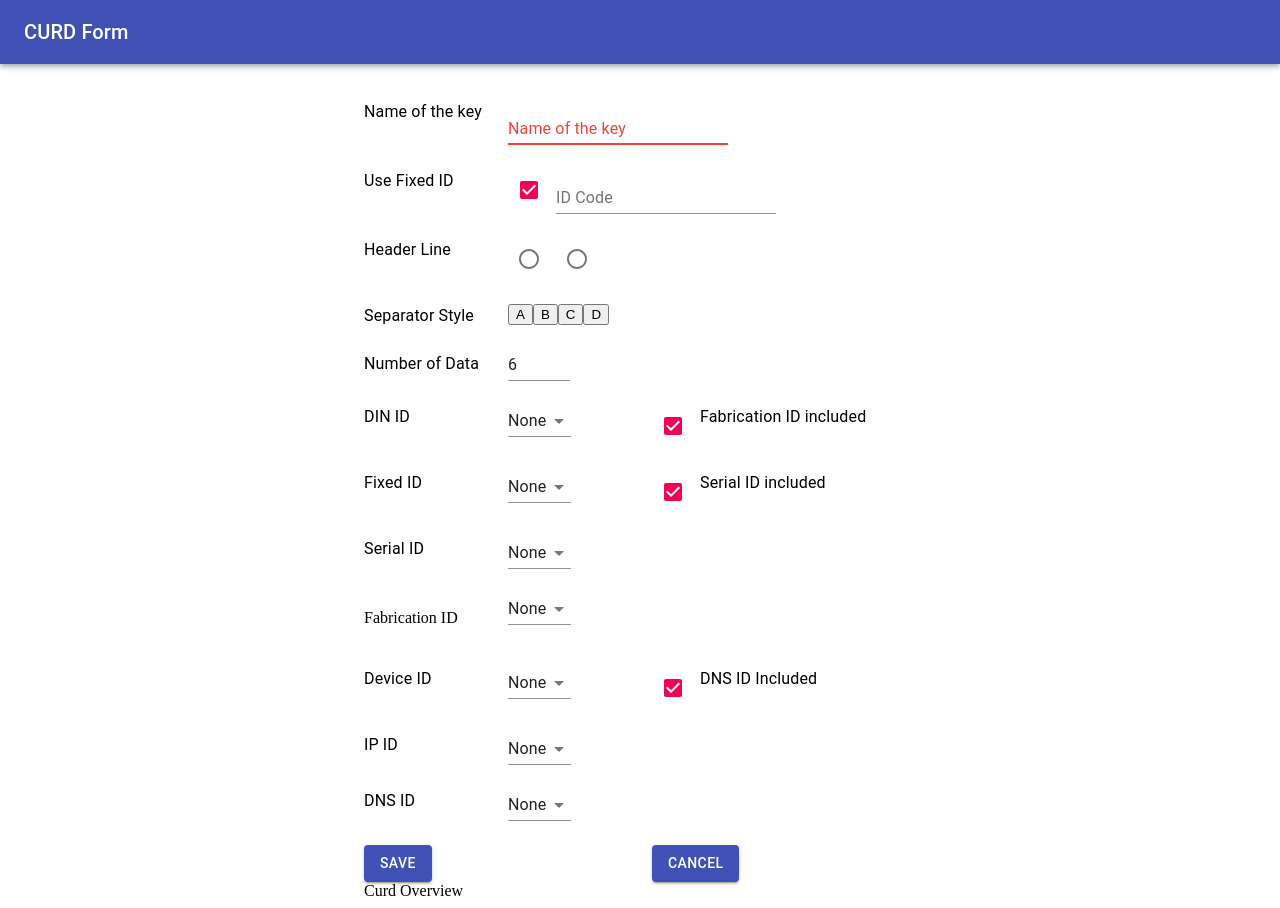
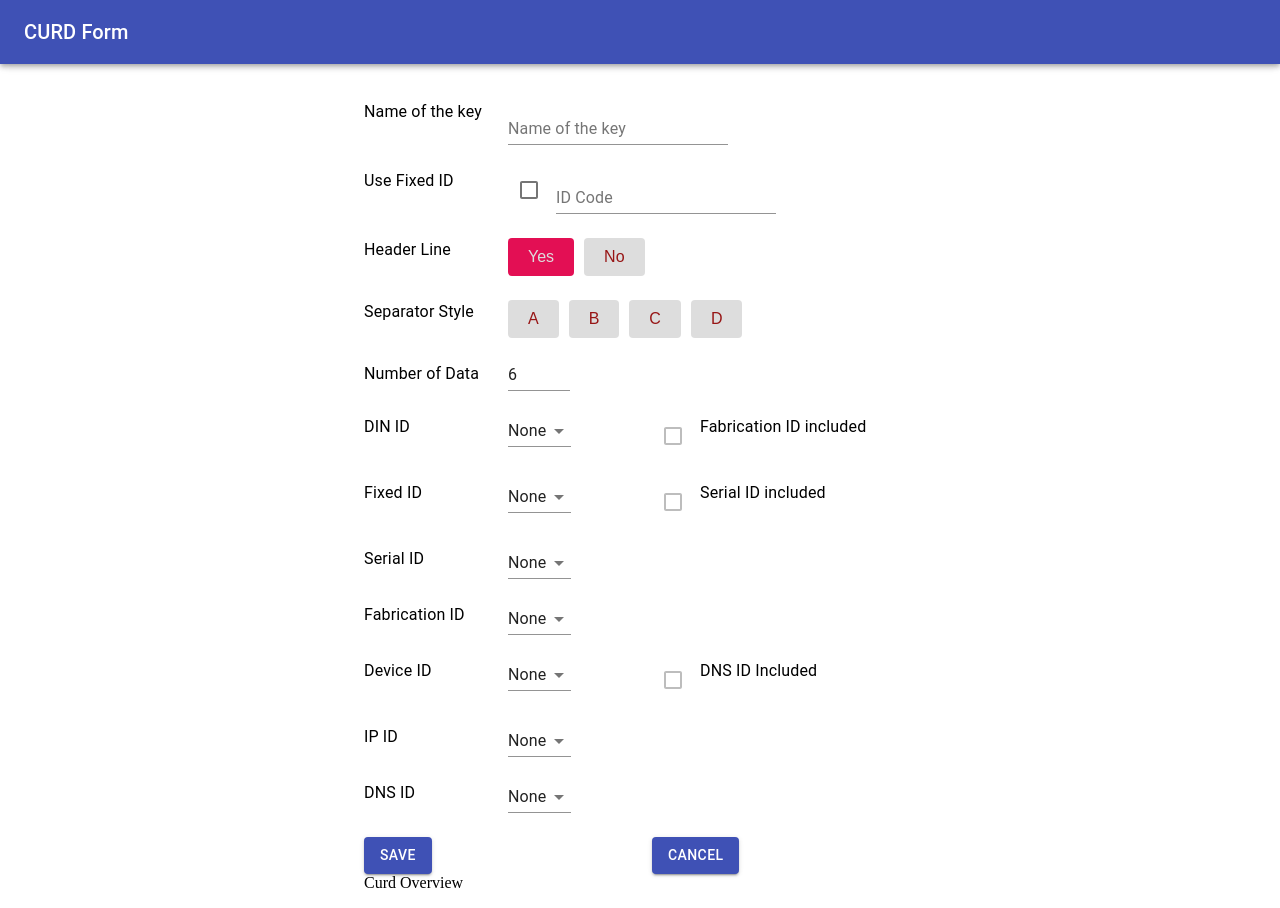
Before and after one commit to amrahman90/reactSampleCrudForm, a React app: page / in a window 1280 px wide. Built offline with nearby package versions, Linux system fonts and the light colour scheme.

Commit message:
added validation in textfields

```diff
--- a/src/components/CurdForm.tsx
+++ b/src/components/CurdForm.tsx
@@ -9,31 +9,84 @@ const CurdForm: React.FunctionComponent = () => {
     },
   };
 
+  const [numberOfData, setNumberOfData] = useState(6);
+  const [selectIdToValue, setSelectIdToValue] = useState(new Map());
+
   //Regex for alphabets
 
   const alphabetsRegex = /^[A-Za-z]+$/;
 
-
+  // Name of the key
   const [nameOfTheKey, setNameOfTheKey] = useState();
   const [isNameOfKeyHasError, setIsNameOfKeyHasError] = useState(false);
+  //Use Fixed ID
+  const [isFixedIdChecked, setIsFixedIdChecked] = useState(false);
+  const [fixedIdCode, setFixedIdCode] = useState();
+
+  //Header Line
+
+  const [headerLine, setHeaderLine] = useState("yes");
+
+  //Separator Style
+
+  const [separatorStyle, setSeparatorStyle] = useState('');
+
+  // Is Fabrication ID included
+
+  const [isDisabledFabricationIdIncluded, setIsDisabledFabricationIdIncluded] = useState(true);
+  const [isFabricationIdChecked, setIsFabricationIdChecked] = useState(false);
+
+  // Is Serial ID included
+
+  const [isDisabledSerialIdIncluded, setIsDisabledSerialIdIncluded] = useState(true);
+  const [isSerialIdChecked, setIsSerialIdChecked] = useState(false);
+
+  // Is DNS ID included
+
+  const [isDisabledDNSIdIncluded, setIsDisabledDNSIdIncluded] = useState(true);
+  const [isDNSIdChecked, setIsDNSIdChecked] = useState(false);
+
 
   const nameOfKeyChange = (event: any) => {
-
-
     console.log('name of key ', event.target.value);
   };
-
-
-  const [numberOfData, setNumberOfData] = useState(6);
-  const [selectIdToValue, setSelectIdToValue] = useState(new Map());
 
   const selectOnChangeHandler = (event: any, selectId: string) => {
     setSelectIdToValue(new Map(selectIdToValue.set(selectId, event.target.value)));
   };
 
-  // useEffect(() => {
-  //   console.log('selectId to value ', selectIdToValue);
-  // }, [selectIdToValue]);
+  useEffect(() => {
+
+    //When fabrication ID has got changed
+
+    if (selectIdToValue.has('4') && selectIdToValue.get('4') !== '0') {
+      setIsDisabledFabricationIdIncluded(false);
+    }
+    else {
+      setIsDisabledFabricationIdIncluded(true);
+    }
+
+    // When serial ID has got changed
+
+    if (selectIdToValue.has('3') && selectIdToValue.get('3') !== '0') {
+      setIsDisabledSerialIdIncluded(false);
+    }
+    else {
+      setIsDisabledSerialIdIncluded(true);
+    }
+
+    //When DNS ID has got changed
+
+
+    if (selectIdToValue.has('7') && selectIdToValue.get('7') !== '0') {
+      setIsDisabledDNSIdIncluded(false);
+    }
+    else {
+      setIsDisabledDNSIdIncluded(true);
+    }
+
+
+  }, [selectIdToValue]);
 
   const selectOptions = (selectId: string) => {
     const options = [];
@@ -105,22 +158,20 @@ const CurdForm: React.FunctionComponent = () => {
           <TextField
             value={nameOfTheKey}
             onChange={nameOfKeyChange}
-            error={true}
+            error={isNameOfKeyHasError}
             InputProps={{
               inputProps: {
-                min: 1,
-                max: 7,
+                maxLength: 10,
                 onKeyDown: (event) => {
-                  if(!event.key.match(alphabetsRegex)){
+                  if (!event.key.match(alphabetsRegex)) {
                     event.preventDefault();
-                    // console.log('true');
                   }
-                  // console.log('onl key down ', event.key);
                 },
               },
             }}
             id="outlined-basic"
-            label="Name of the key"
+            label={"Name of the key"}
+            helperText={isNameOfKeyHasError ? "Cannot be empty" : null}
             size="small"
           />
         </Grid>
@@ -128,10 +179,17 @@ const CurdForm: React.FunctionComponent = () => {
           <Typography>Use Fixed ID</Typography>
         </Grid>
         <Grid item xs={1}>
-          <Checkbox checked={true} />
+          <Checkbox onClick={() => {
+            setIsFixedIdChecked(!isFixedIdChecked);
+          }} checked={isFixedIdChecked} />
         </Grid>
         <Grid item xs={7}>
-          <TextField id="outlined-basic" label="ID Code" size="small" />
+          <TextField
+            disabled={isFixedIdChecked ? true : false}
+            id="outlined-basic"
+            inputProps={{ maxLength: 3 }}
+            label="ID Code"
+            size="small" />
         </Grid>
 
         {/* Third Row */}
@@ -139,11 +197,32 @@ const CurdForm: React.FunctionComponent = () => {
         <Grid item xs={3}>
           <Typography>Header Line</Typography>
         </Grid>
-        <Grid item xs={1}>
-          <Radio value="d" color="default" name="radio-button-demo" inputProps={{ 'aria-label': 'D' }} />
-        </Grid>
-        <Grid item xs={8}>
-          <Radio value="d" color="default" name="radio-button-demo" inputProps={{ 'aria-label': 'D' }} />
+
+        <Grid item xs={9}>
+          <div className="radio-toolbar">
+            <input
+              onChange={(e) => {
+                setHeaderLine(e.target.value);
+              }}
+
+              type="radio"
+              id="radioYes"
+              name="headerLine"
+              value="yes"
+              defaultChecked={true}
+            ></input>
+            <label htmlFor="radioYes">Yes</label>
+
+            <input
+              onChange={(e) => {
+                setHeaderLine(e.target.value);
+              }}
+              type="radio"
+              id="radioNo"
+              name="headerLine"
+              value="no"></input>
+            <label htmlFor="radioNo">No</label>
+          </div>
         </Grid>
 
         {/* Fourth Row */}
@@ -152,11 +231,36 @@ const CurdForm: React.FunctionComponent = () => {
         </Grid>
 
         <Grid item xs={9}>
-          <div>
-            <button>A</button>
-            <button>B</button>
-            <button>C</button>
-            <button>D</button>
+          <div className="radio-toolbar-separator">
+            <input onChange={(e) => {
+              setSeparatorStyle(e.target.value);
+              console.log('header line radio ', e.target.value);
+            }}
+              type="radio" id="a" name="SeparatorStyle" value="A"></input>
+            <label htmlFor="a">A</label>
+
+            <input onChange={(e) => {
+              setSeparatorStyle(e.target.value);
+
+              console.log('header line radio ', e.target.value);
+            }}
+              type="radio" id="b" name="SeparatorStyle" value="B"></input>
+            <label htmlFor="b">B</label>
+
+            <input onChange={(e) => {
+              setSeparatorStyle(e.target.value);
+
+              console.log('header line radio ', e.target.value);
+            }}
+              type="radio" id="c" name="SeparatorStyle" value="C"></input>
+            <label htmlFor="c">C</label>
+
+            <input onChange={(e) => {
+              setSeparatorStyle(e.target.value);
+
+              console.log('header line radio ', e.target.value);
+            }} type="radio" id="d" name="SeparatorStyle" value="D"></input>
+            <label htmlFor="d">D</label>
           </div>
         </Grid>
 
@@ -206,7 +310,12 @@ const CurdForm: React.FunctionComponent = () => {
         </Grid>
 
         <Grid item xs={1}>
-          <Checkbox checked={true} />
+          <Checkbox
+            onClick={() => {
+              setIsFabricationIdChecked(!isFabricationIdChecked);
+            }}
+            checked={isFabricationIdChecked}
+            disabled={isDisabledFabricationIdIncluded} />
         </Grid>
 
         <Grid item xs={5}>
@@ -235,7 +344,12 @@ const CurdForm: React.FunctionComponent = () => {
         </Grid>
 
         <Grid item xs={1}>
-          <Checkbox checked={true} />
+          <Checkbox
+            onClick={() => {
+              setIsSerialIdChecked(!isSerialIdChecked);
+            }}
+            checked={isSerialIdChecked}
+            disabled={isDisabledSerialIdIncluded} />
         </Grid>
 
         <Grid item xs={5}>
@@ -266,7 +380,7 @@ const CurdForm: React.FunctionComponent = () => {
         {/* Ninth Row  */}
 
         <Grid item xs={3}>
-          <p style={styles.inlineBlock}>Fabrication ID</p>
+          <Typography>Fabrication ID</Typography>
         </Grid>
         <Grid item xs={9}>
           <Select
@@ -305,7 +419,12 @@ const CurdForm: React.FunctionComponent = () => {
         </Grid>
 
         <Grid item xs={1}>
-          <Checkbox checked={true} />
+          <Checkbox
+            onClick={() => {
+              setIsDNSIdChecked(!isDNSIdChecked);
+            }}
+            checked={isDNSIdChecked}
+            disabled={isDisabledDNSIdIncluded} />
         </Grid>
 
         <Grid item xs={5}>
--- a/src/index.scss
+++ b/src/index.scss
@@ -1,7 +1,68 @@
 * {
 }
 
-#inline-block {
-  display: 'inline-block';
-  color: aqua;
+.ml10 {
+  margin-left: 10px;
 }
+
+.mr10 {
+  margin-right: 10px;
+}
+
+// For HeaderLine
+
+.radio-toolbar {
+  margin: 0px;
+}
+
+.radio-toolbar input[type='radio'] {
+  opacity: 0;
+  position: fixed;
+  width: 0;
+}
+
+.radio-toolbar label {
+  display: inline-block;
+  background-color: #ddd;
+  padding: 10px 20px;
+  color: rgb(151, 21, 21);
+  font-family: sans-serif, Arial;
+  font-size: 16px;
+  margin-right: 10px;
+  border-radius: 4px;
+}
+
+.radio-toolbar input[type='radio']:checked + label {
+  background-color: #e30f54;
+  color: #ddd;
+  margin-right: 10px;
+}
+
+// For Separator Style
+
+.radio-toolbar-separator {
+  margin: 0px;
+}
+
+.radio-toolbar-separator input[type='radio'] {
+  opacity: 0;
+  position: fixed;
+  width: 0;
+}
+
+.radio-toolbar-separator label {
+  display: inline-block;
+  background-color: #ddd;
+  padding: 10px 20px;
+  color: rgb(151, 21, 21);
+  font-family: sans-serif, Arial;
+  font-size: 16px;
+  margin-right: 10px;
+  border-radius: 4px;
+}
+
+.radio-toolbar-separator input[type='radio']:checked + label {
+  background-color: #e30f54;
+  color: #ddd;
+  margin-right: 10px;
+}
```
